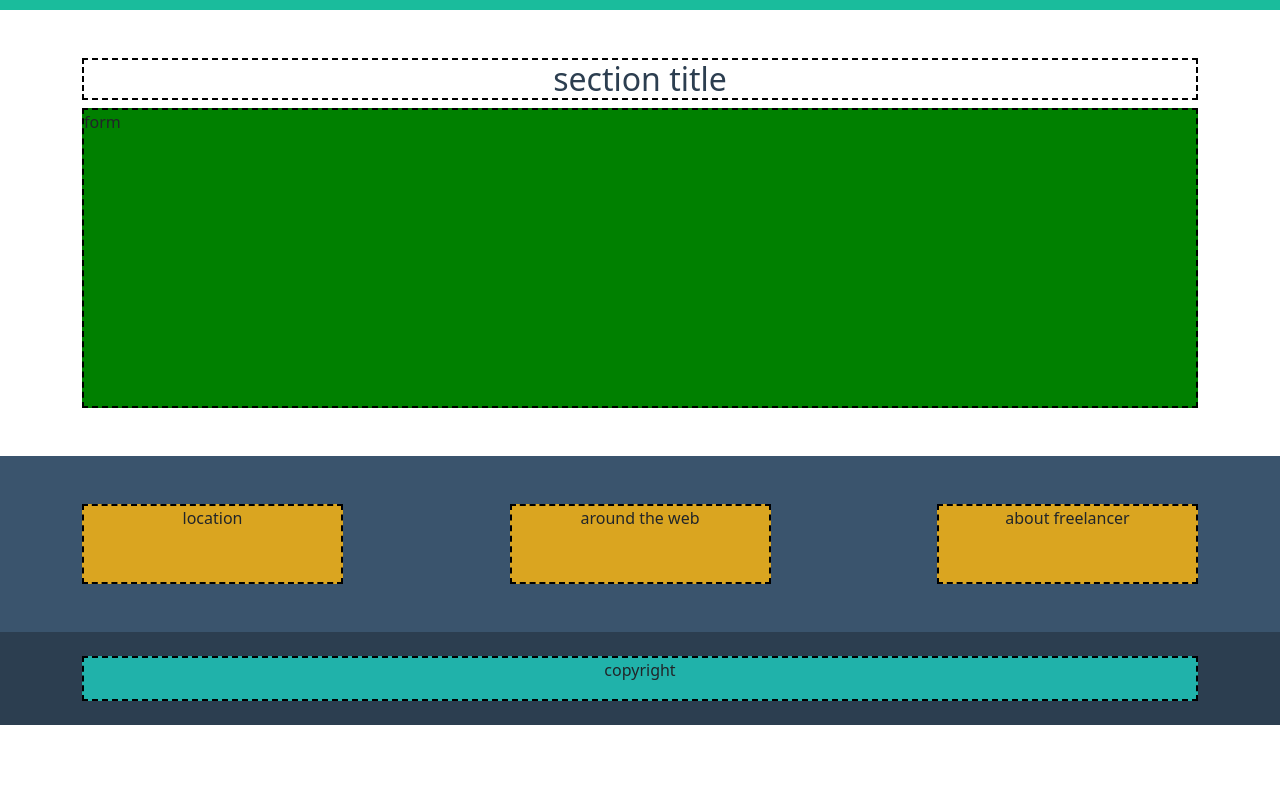
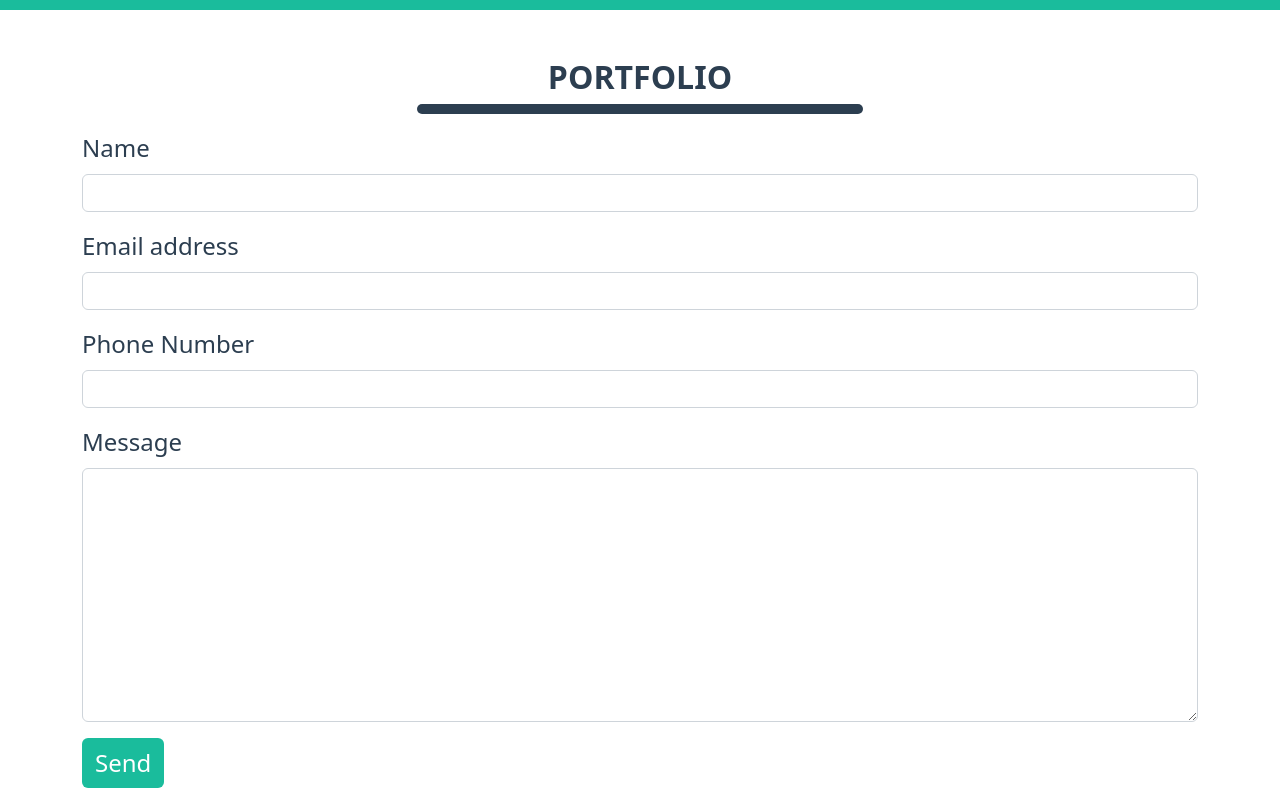
Before and after one commit to cerry24/html-css-bootstrap-freelancer, a plain HTML site: page index.html in a window 1280 px wide. Shown: the part 1600-2400 px from the top of the page. Before the commit the page ends 2325 px from the top, so only its background shows below. Drawn offline with nearby package versions, Linux system fonts and the light colour scheme.

Commit message:
implement section contact-me title & form

```diff
--- a/css/style.css
+++ b/css/style.css
@@ -14,6 +14,10 @@
 
 .ms_sep-dark {
     background-color: #2c3e50;
+}
+
+.ms_color-dark {
+    color: #2c3e50;
 }
 
 header {
@@ -52,8 +56,11 @@ header {
 }
 
 .ms_form {
-    height: 300px;
     background-color: green;
+}
+
+.my_btn-submit {
+    background-color: #1abc9c;
 }
 
 #ms_upper-footer {
--- a/index.html
+++ b/index.html
@@ -160,12 +160,34 @@
                 <div class="container">
                     <div class="row">
 
-                        <div class="col-12"> <!--titolo sezione-->
-                            <h2 class="ms_section-title ms_structure-border text-center">section title</h2>
+                        <div class="col-12"> <!--title-->
+                            <h2 class="ms_section-title text-center text-uppercase fw-bold fs-2">portfolio</h2>
+                        </div>
+
+                        <div class="col-12"> <!--separator-->
+                            <div class="ms_separator ms_sep-dark m-auto mb-3"></div>
                         </div>
 
                         <div class="col-12"> <!--form-->
-                            <div class="ms_form ms_structure-border">form</div>
+                            <form>
+                                <div class="mb-3">
+                                    <div class="mb-3">
+                                        <label for="input-name" class="form-label ms_color-dark fs-4">Name</label>
+                                        <input type="text" class="form-control" id="input-name">
+                                    </div>
+                                    <label for="Iinput-email" class="form-label ms_color-dark fs-4">Email address</label>
+                                    <input type="email" class="form-control" id="input-email">
+                                </div>
+                                <div class="mb-3">
+                                    <label for="input-phone-number" class="form-label ms_color-dark fs-4">Phone Number</label>
+                                    <input type="text" class="form-control" id="input-phone-number">
+                                </div>
+                                <div class="mb-3">
+                                    <label for="input-text-area" class="form-label ms_color-dark fs-4">Message</label>
+                                    <textarea id="input-text-area" cols="30" rows="10" class="form-control"></textarea>
+                                </div>
+                                <button type="submit" class="btn my_btn-submit text-white fs-4">Send</button>
+                            </form>
                         </div>
                     </div>
                 </div>
```
